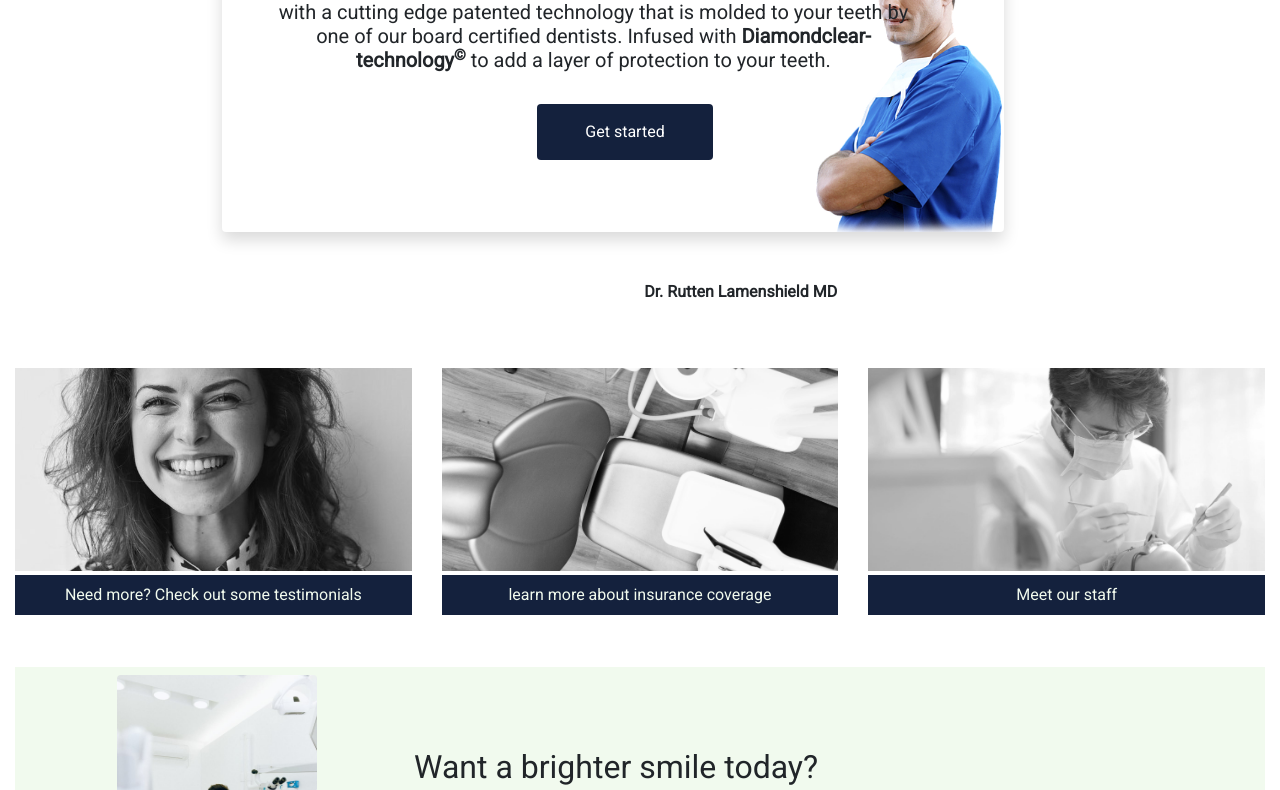
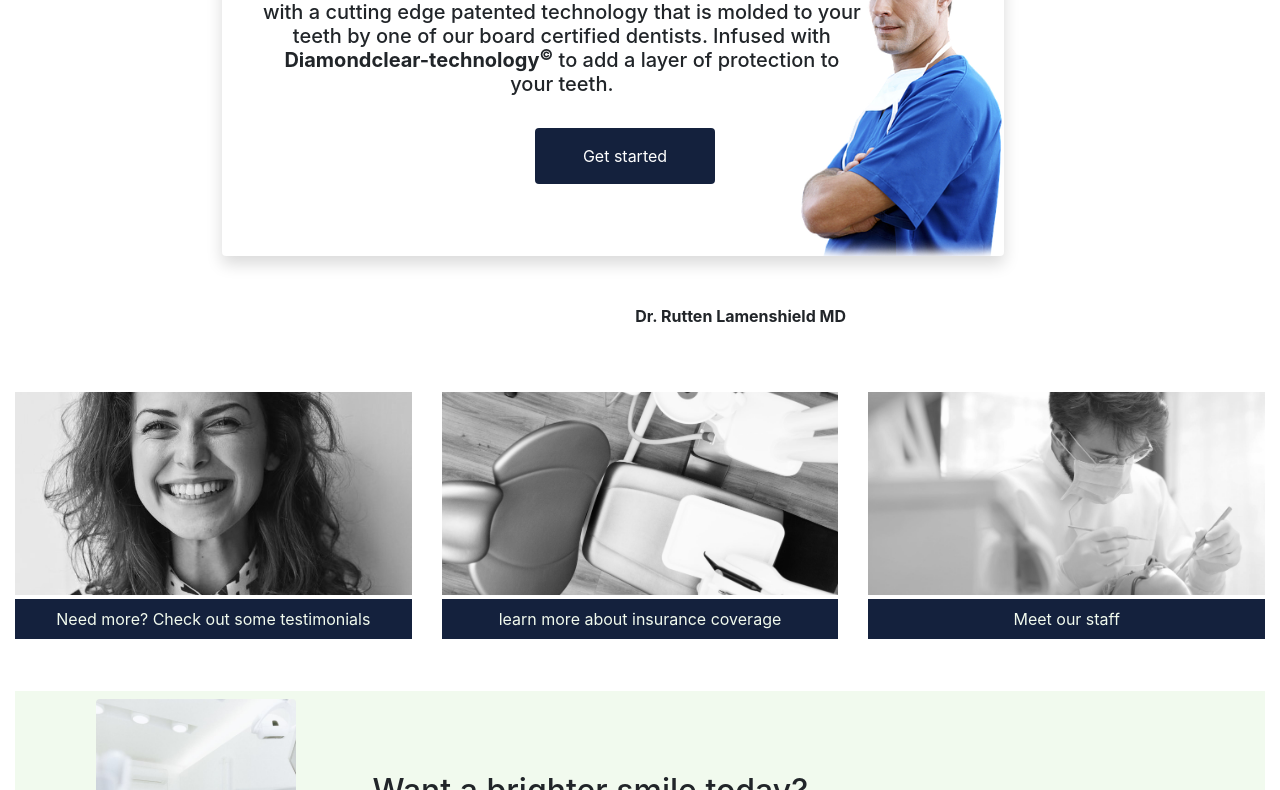
Before and after one commit to Pkaile/Dentist-Mockup, a plain HTML site: page index.html in a window 1280 px wide. Shown: the part 215-1005 px from the top of the page. Drawn offline with nearby package versions, Linux system fonts and the light colour scheme.

Commit message:
Add files via upload

```diff
--- a/index.html
+++ b/index.html
@@ -2,8 +2,8 @@
 <html lang="en">
 <link rel="stylesheet" href="main.css">
 <head>
-   <link rel="preconnect" href="https://fonts.gstatic.com">
-<link href="https://fonts.googleapis.com/css2?family=Roboto&display=swap" rel="stylesheet">
+  <link rel="preconnect" href="https://fonts.gstatic.com">
+<link href="https://fonts.googleapis.com/css2?family=Roboto:wght@400;500&display=swap" rel="stylesheet">
     <link rel="stylesheet" href="https://stackpath.bootstrapcdn.com/bootstrap/4.3.1/css/bootstrap.min.css" integrity="sha384-ggOyR0iXCbMQv3Xipma34MD+dH/1fQ784/j6cY/iJTQUOhcWr7x9JvoRxT2MZw1T" crossorigin="anonymous">
     <meta charset="utf-8">
     <meta name="viewport" content="width=device-width, initial-scale=1.0">
@@ -41,7 +41,7 @@
             <div class="col-md-10 col-sm-12">
                 <div class="m-md-5 text-center p-4 bg-white shadow rounded dentist  pb-sm-5 pr-sm-0" id="card">
                     <h2> <strong>PROTECT YOUR TEETH FROM DECAY</strong></h2>
-                    <h5 class="mt-md-3 col-md-11">with a cutting edge patented technology that is molded to your teeth by one of our board certified dentists. Infused with <strong>Diamondclear-technology<sup>&copy;</sup></strong> to add a layer of protection to your teeth.</h5>
+                    <h5 class="mt-md-3 col-md-10">with a cutting edge patented technology that is molded to your teeth by one of our board certified dentists. Infused with <strong>Diamondclear-technology<sup>&copy;</sup></strong> to add a layer of protection to your teeth.</h5>
                     <a href="contact.html" class="btn btn-primary m-4 text-white pr-5 pl-5 p-3">Get started</a>
                 </div>
                 <p class="dr-text"><strong>Dr. Rutten Lamenshield MD</strong></p>
--- a/main.css
+++ b/main.css
@@ -2,7 +2,6 @@
     margin: 0;
     padding: 0;
     box-sizing: border-box;
-    font-family: 'Roboto', monospace;
 }
 
 texarea {
@@ -11,9 +10,12 @@ texarea {
 
 a {
     text-decoration: none !important;
+  color:blue!important;
+    font-weight: bold;
 }
 
 html {
+    font-family: 'Roboto', monospace;
     scroll-behavior: smooth;
 }
 
@@ -24,7 +26,6 @@ html {
     margin: auto;
     display: flex;
     align-items: center;
-
 }
 
 .cover-cta {
@@ -280,10 +281,7 @@ header {
     background-size: auto 100%;
 
 }
-a{
-    color:white!important;
-    font-weight: bold;
-}
+
 a:focus{
     color:gray!important;
     border-bottom: 1px solid white!important;
```
